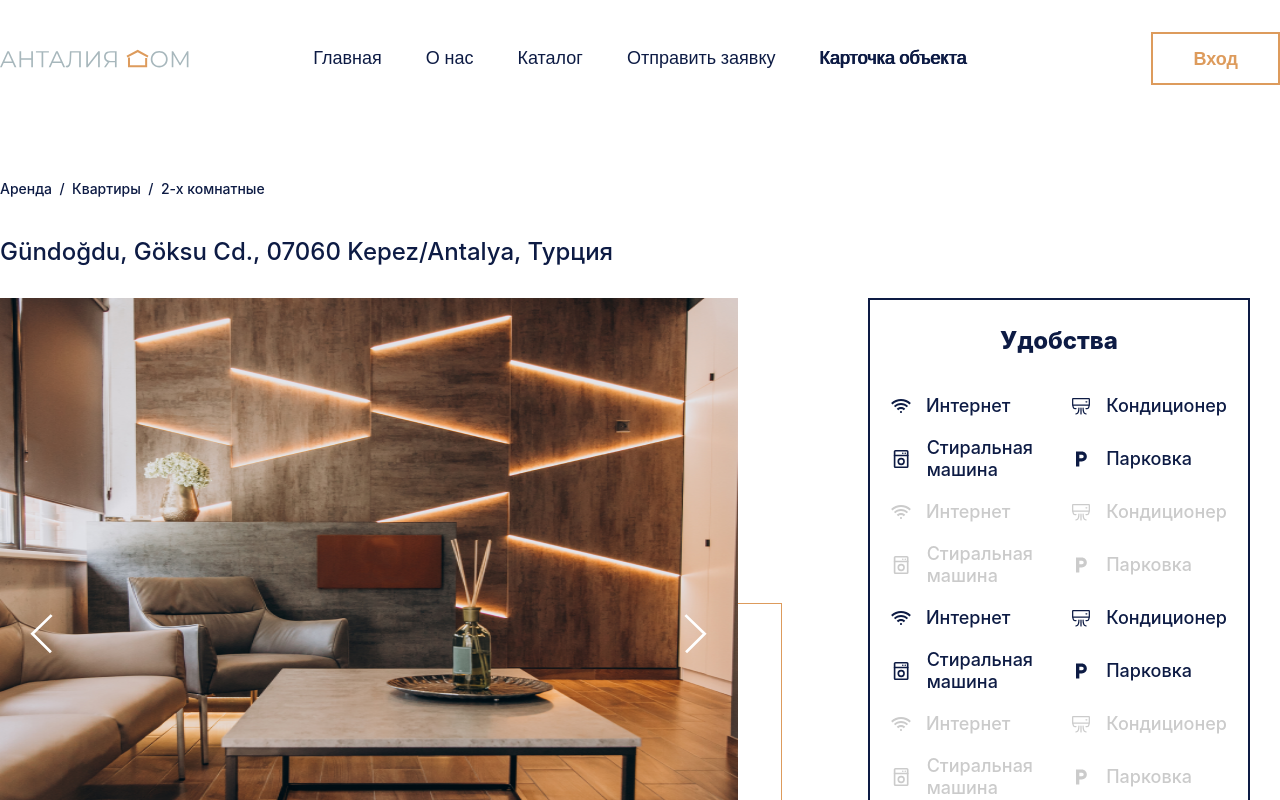
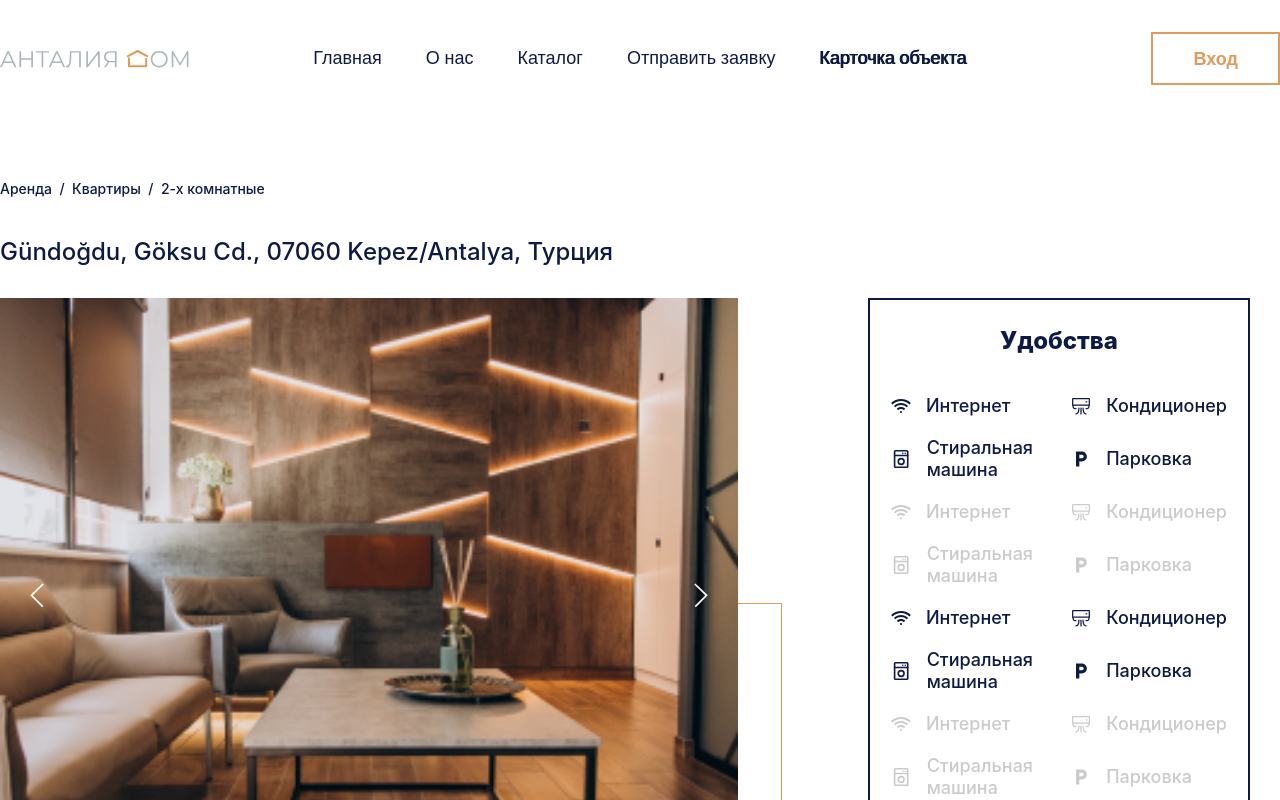
Before and after one commit to antaliadom-team/frontend, a React (Create React App) app: page /sample-product-page in a window 1280 px wide. Shown: the top 800 px of the page. Built offline with nearby package versions, Linux system fonts and the light colour scheme.

Commit message:
дал осмысленные имена переменным в слайдере, добавил функционал большой картинки

```diff
--- a/src/components/slider/slider.jsx
+++ b/src/components/slider/slider.jsx
@@ -1,40 +1,53 @@
-import React from "react";
+import { useState } from "react";
 import styles from "./slider.module.css";
 import images from "./images";
 import arrow from "../../images/arrow.svg";
-// import image3 from "../../images/sliderImages/about-us-left.png";
 
-const Slider = () => {
-  const [slideIndex, setSlideIndex] = React.useState(1);
+const Slider = ({ bigSize = false }) => {
+  const [slideIndex, setSlideIndex] = useState(1);
 
-  function setSlide(n) {
-    if (n > images.length) {
+  const size = () => {
+    if (bigSize) {
+      return {
+        width: "738px",
+        height: "632px",
+      };
+    } else {
+      return {
+        width: "305px",
+        height: "261px",
+      };
+    }
+  };
+
+  const setSlide = (imgIndex) => {
+    if (imgIndex > images.length) {
       setSlideIndex(1);
-    } else if (n < 1) {
+    } else if (imgIndex < 1) {
       setSlideIndex(images.length);
     } else {
-      setSlideIndex(n);
+      setSlideIndex(imgIndex);
     }
-  }
+  };
 
-  function plusSlides() {
+  const nextSlide = () => {
     setSlide(slideIndex + 1);
-  }
+  };
 
-  function minusSlides() {
+  const prevSlide = () => {
     setSlide(slideIndex - 1);
-  }
+  };
 
-  function currentSlide(n) {
-    setSlide(n);
-    console.log(slideIndex === n);
-  }
+  const currentSlide = (imgIndex) => {
+    setSlide(imgIndex);
+  };
 
   return (
     <div className={styles.slider}>
       {images.map((image) => (
         <img
           key={image.id}
+          style={size()}
           className={
             image.id === slideIndex ? styles.activeImage : styles.fadeImage
           }
@@ -42,10 +55,10 @@ const Slider = () => {
           alt="фото квартиры"
         />
       ))}
-      <button className={styles.arrow_left} onClick={minusSlides}>
+      <button className={styles.arrow_left} onClick={prevSlide}>
         <img src={arrow} alt="предыдущая" className={styles.arrow_img} />
       </button>
-      <button className={styles.arrow_right} onClick={plusSlides}>
+      <button className={styles.arrow_right} onClick={nextSlide}>
         <img src={arrow} alt="следующая" className={styles.arrow_img} />
       </button>
       <div className={styles.pagination}>
--- a/src/components/slider/slider.module.css
+++ b/src/components/slider/slider.module.css
@@ -1,23 +1,14 @@
 .slider {
     position: relative;
-    width: 305px;
 }
 
 .activeImage {
     display: block;
-    width: 305px;
-    height: 261px;
     object-fit: cover;
 }
 
 .fadeImage {
     display: none;
-}
-
-.mySlides {
-    width: 305px;
-    height: 261px;
-    object-fit: contain;
 }
 
 .arrow_img {
--- a/src/pages/product-page/product-page.jsx
+++ b/src/pages/product-page/product-page.jsx
@@ -2,8 +2,7 @@ import styles from "./product-page.module.css";
 import { NavLink } from "react-router-dom";
 import AmenityItem from "../../components/amenity-item/amenity-item";
 import { ButtonWithLike } from "../../components/ui/buttons";
-import image from "../../images/reg-auth.png";
-import arrow from "../../images/arrow.svg";
+import Slider from "../../components/slider/slider";
 
 const ProductPage = () => {
   const breadcrumb1 = "Аренда";
@@ -77,13 +76,7 @@ const ProductPage = () => {
       <h1 className={styles.title}>{title}</h1>
       <div className={styles.description_container}>
         <div className={styles.slider}>
-          <button className={styles.slider_arrow}>
-            <img src={arrow} alt={"стрелка"} />
-          </button>
-          <button className={styles.slider_arrow_right}>
-            <img src={arrow} alt={"стрелка"} />
-          </button>
-          <img className={styles.slider_image} src={image} alt={title} />
+          <Slider bigSize={true}/>
         </div>
         <div className={styles.amenities}>
           <h3 className={styles.amenities_title}>Удобства</h3>
```
Also changed, not shown: src/components/catalog-item/catalog-item.jsx (+0 -21 lines).
